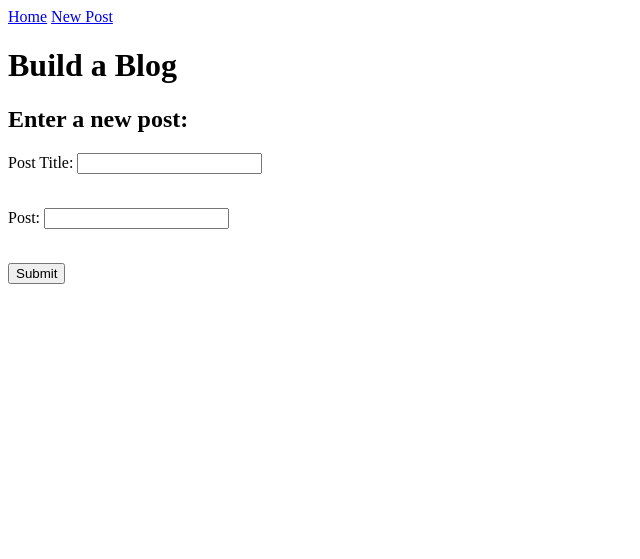
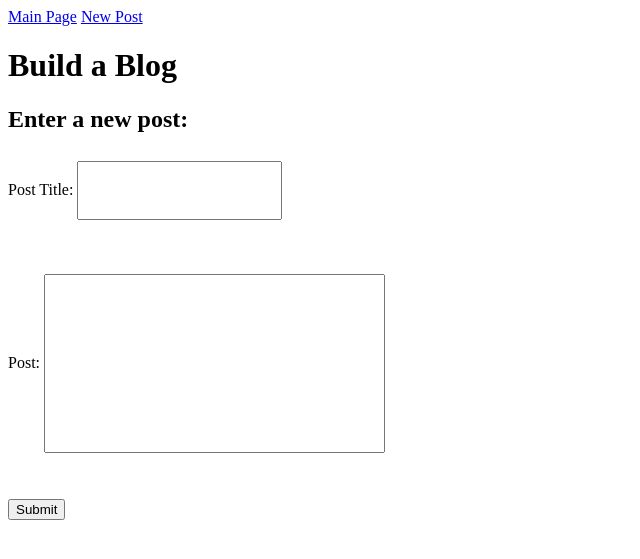
Before and after one commit to jmaldo/build-a-blog, a Flask app: page /newpost in a window 1280 px wide. Shown: the top 559 px of the page, without its empty margins (0-640 px from the left). Run offline with Flask 2, Linux system fonts and the light colour scheme.

Commit message:
Made style changes added session key

```diff
--- a/main.py
+++ b/main.py
@@ -1,4 +1,4 @@
-from flask import Flask, request, redirect, render_template
+from flask import Flask, request, redirect, render_template, sessions
 from flask_sqlalchemy import SQLAlchemy
 
 app = Flask(__name__)
@@ -7,6 +7,8 @@
 app.config['SQLALCHEMY_ECHO'] = True
 
 db = SQLAlchemy(app)
+
+app.secret_key = 'thekeyofkeys'
 
 class Blog(db.Model):
 
@@ -18,8 +20,7 @@
         self.post_title = title
         self.post_body = body
 
-
-@app.route('/', methods = ['POST','GET'])
+@app.route('/blog', methods = ['POST','GET'])
 def index():
 
     posts = Blog.query.all()
--- a/templates/base.html
+++ b/templates/base.html
@@ -4,12 +4,23 @@
     <title>{{title}}</title>
     <style>
       .error { color: red; }
+
+      input[type=textarea] {
+        padding: 80px 80px;
+        margin: 12px 0;
+        box-sizing: border-box;
+      }
+      input[type=text] {
+        padding: 20px 12px;
+        margin: 8px 0;
+        box-sizing: border-box;
+      }
     </style>
   </head>
   <body>
 
     <nav>
-      <a href="/blog">Home</a>
+      <a href="/blog">Main Page</a>
       <a href="/newpost">New Post</a>
     </nav>
     {% block content %}
```
